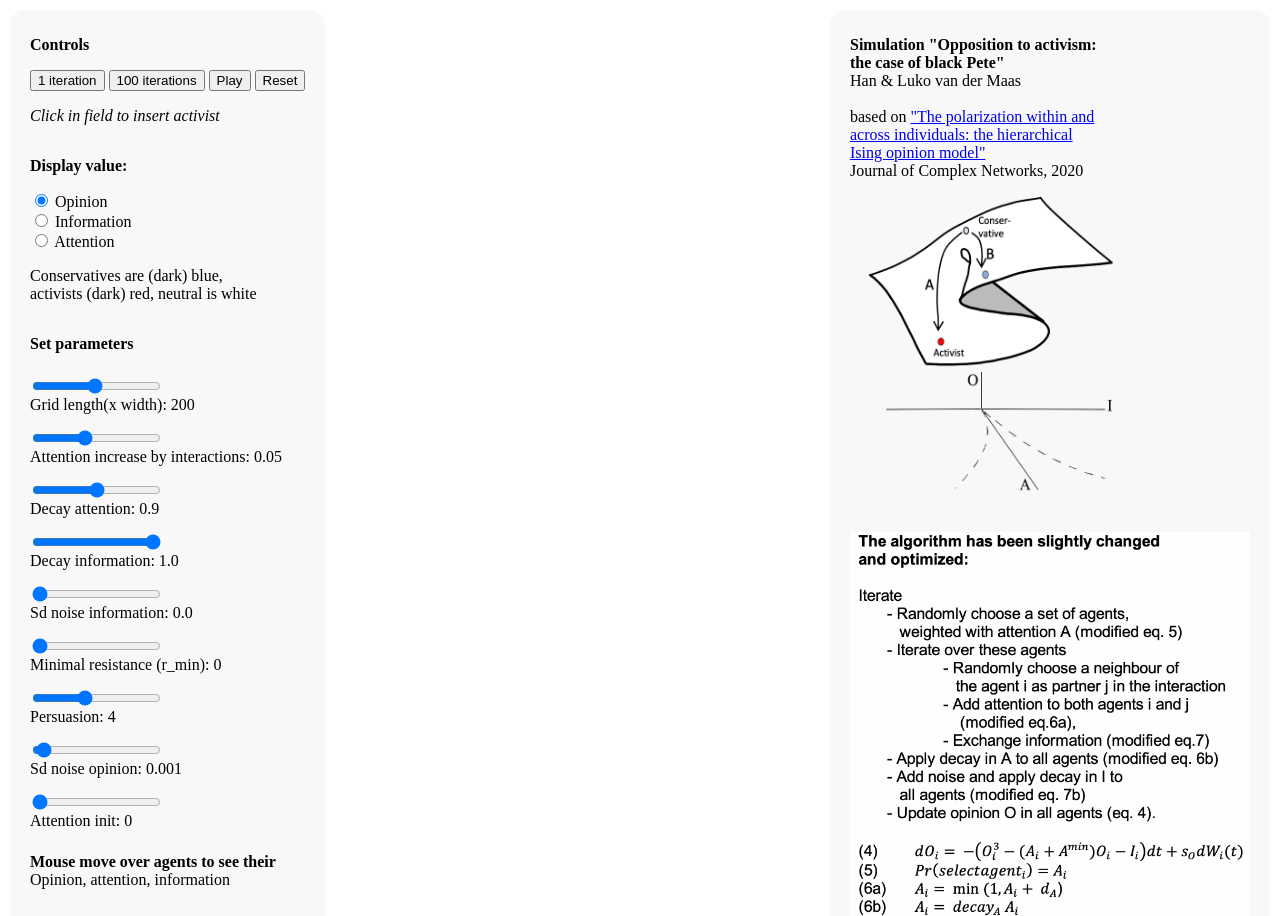
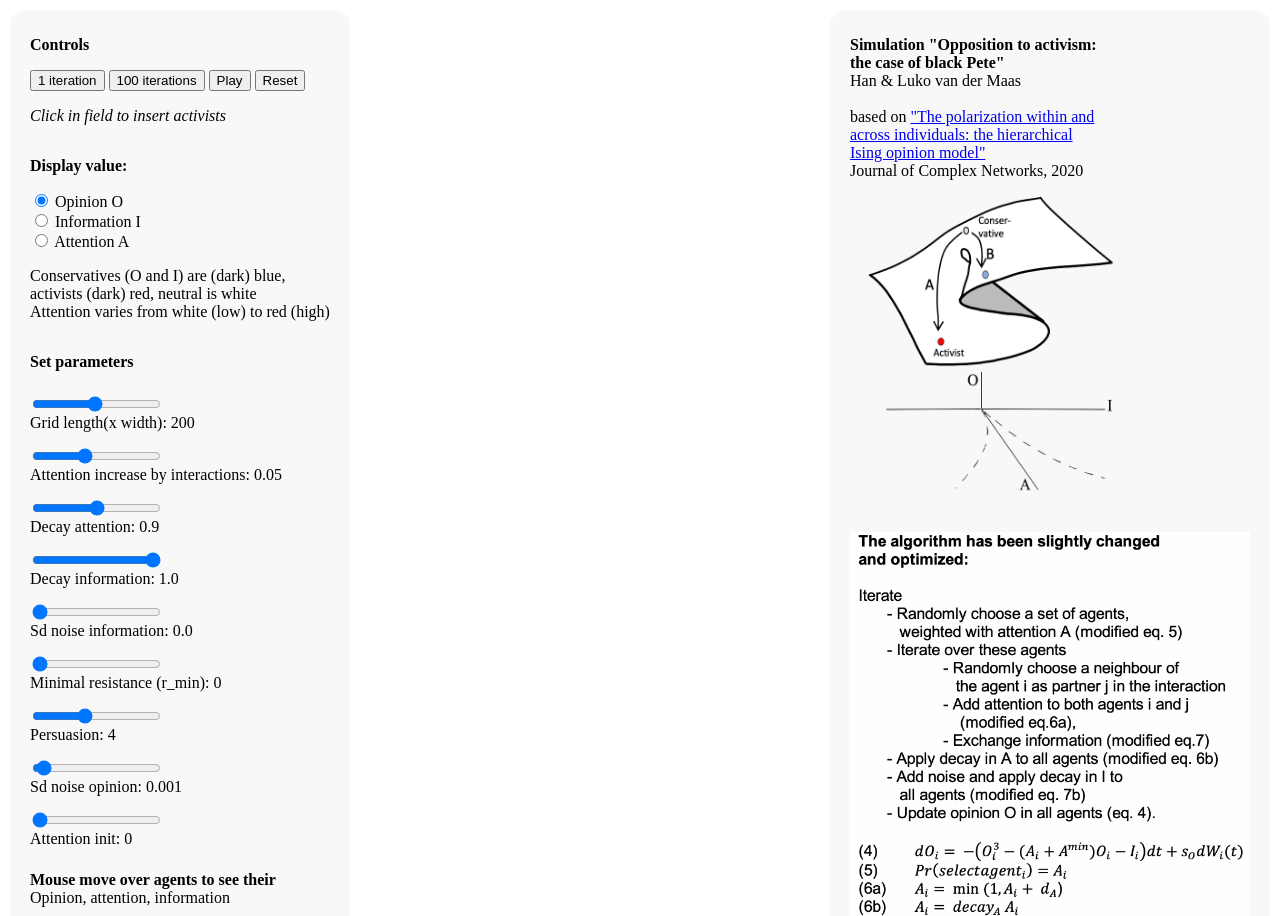
Before and after one commit to lukovdm/hiom-sim, a website built with webpack: page www/index.html in a window 1280 px wide. Shown: the top 916 px of the page. Built offline with nearby package versions, Linux system fonts and the light colour scheme; what hiom-sim would draw is missing.

Commit message:
update link

```diff
--- a/www/index.html
+++ b/www/index.html
@@ -61,22 +61,23 @@
         <button id="thou-tick-but">100 iterations</button>
         <button id="pp-but">Play</button>
         <button id="reset-but">Reset</button>
-        <p><em>Click in field to insert activist</em></p>
+        <p><em>Click in field to insert activists</em></p>
       </div>
       <p><b>Display value:</b></p>
       <div>
         <input type="radio" id="opinion" name="display" value="opinion" checked>
-        <label for="opinion">Opinion</label>
+        <label for="opinion">Opinion O</label>
       </div>
       <div>
         <input type="radio" id="information" name="display" value="information">
-        <label for="information">Information</label>
+        <label for="information">Information I</label>
       </div>
       <div>
         <input type="radio" id="attention" name="display" value="attention">
-        <label for="attention">Attention</label>
+        <label for="attention">Attention A</label>
       </div>
-      <p> Conservatives are (dark) blue, <br> activists (dark) red, neutral is white </p>
+      <p> Conservatives (O and I) are (dark) blue, <br> activists (dark) red, neutral is white <br>
+        Attention varies from white (low) to red (high) </p>
       <p><b>Set parameters</b></p>
       <div class="param_slider">
         <input id="size" type="range" min="10" max="400" value="200" step="5">
@@ -125,7 +126,7 @@
       <p><b>
         Simulation "Opposition to activism:<br> the case of black Pete"<br></b>
         Han & Luko van der Maas <br><br>
-        based on <a href="https://doi.org/10.1093/comnet/cnaa010"> "The polarization within and <br> across individuals:
+        based on <a href="https://www.researchgate.net/publication/341251528_The_polarization_within_and_across_individuals_the_hierarchical_Ising_opinion_model"> "The polarization within and <br> across individuals:
         the hierarchical <br> Ising opinion model" </a> <br>
         Journal of Complex Networks, 2020
       </b></p>
```
Also changed, not shown: docs/index.html (+7 -6 lines), 1 other file.
